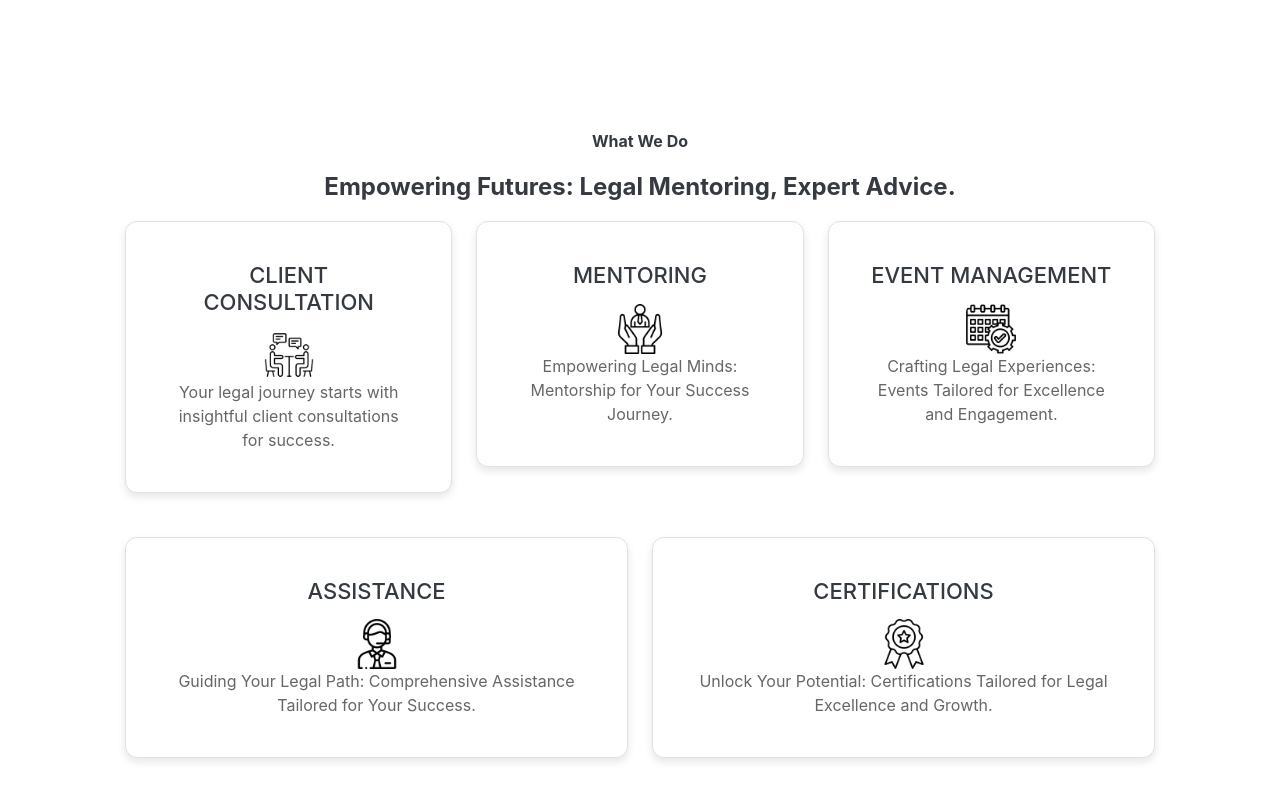
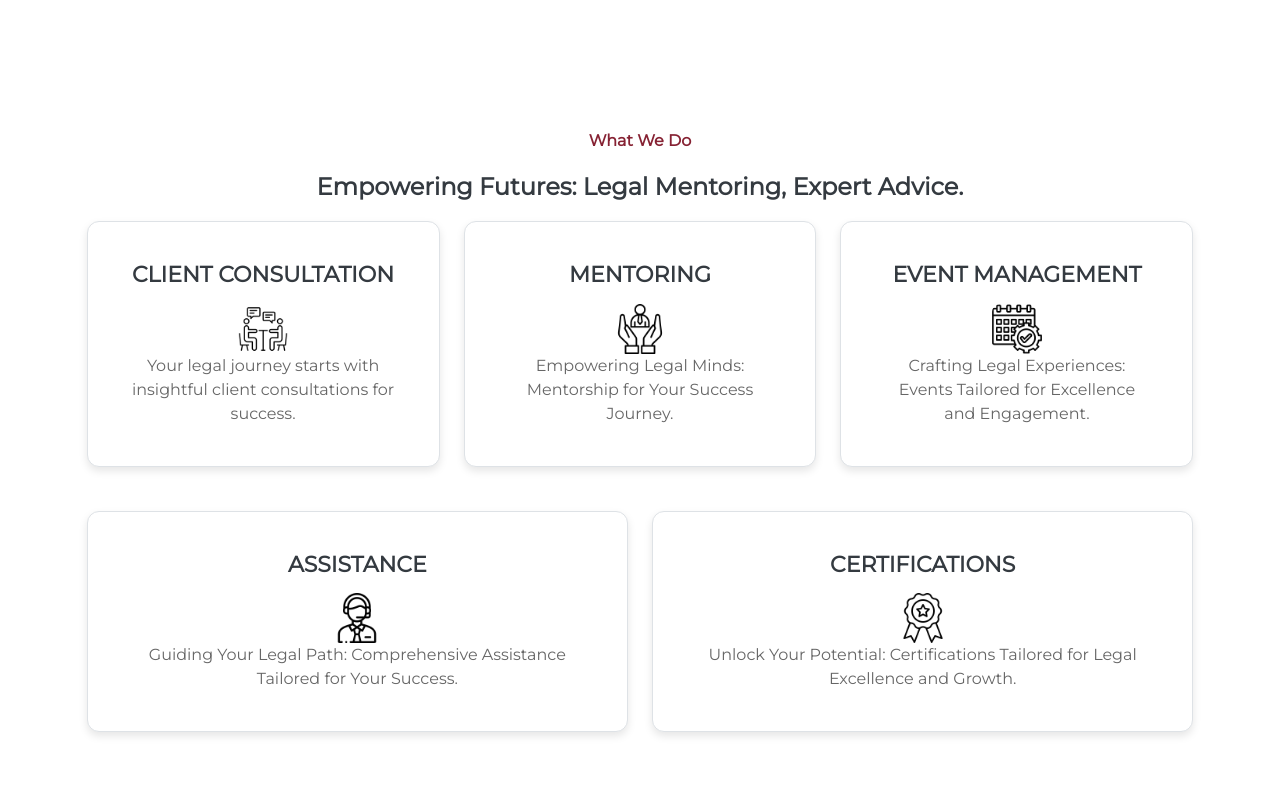
Before and after one commit to anshikarathi66/Tysons, a React (Create React App) app: page / in a window 1280 px wide. Shown: the part 1562-2360 px from the top of the page. Built offline with nearby package versions, Linux system fonts and the light colour scheme.

Commit message:
Update services.css

```diff
--- a/src/component/CSS/services.css
+++ b/src/component/CSS/services.css
@@ -1,28 +1,23 @@
 .what {
-    font-weight: bold;
+    color: #862233;
+    font-weight: 700;
     font-size: 1rem;
 }
 
 .caption {
-    font-weight: bold;
+    font-weight: 900;
     font-size: 1.5rem;
 }
 
 .services-container {
+    font-family: "Montserrat", sans-serif;
+    padding: 0 7% 7%;
     margin: 0 auto;
-    /* padding: 8%; */
-    padding-left: 10%;
-    padding-right: 10%;
-    /* Add padding from both sides */
 }
 
 .services-header {
     text-align: center;
-    /* padding: 20px 0; */
-    /* Add padding above and below the header */
-    /* Light gray background */
     color: #343a40;
-    /* Dark gray text */
     border-radius: 12px;
     font-size: 28px;
 }
@@ -40,7 +35,7 @@
     display: flex;
     flex-direction: column;
     justify-content: space-between;
-    transition: box-shadow 0.3s ease, transform 0.3s ease, background 0.3s ease; /* Add transition for smoother animation */
+    transition: box-shadow 0.3s ease, transform 0.3s ease, background 0.3s ease;
     box-shadow: 0 4px 8px rgba(0, 0, 0, 0.1);
     background-color: #fff;
     padding: 20px;
@@ -49,7 +44,7 @@
 .service-box:hover {
     transform: scale(1.05);
     box-shadow: 0 8px 16px rgba(0, 0, 0, 0.1);
-    background: linear-gradient(45deg, #8bf6a8, #6ad2f3); /* Light green to light blue gradient background on hover */
+    background: linear-gradient(45deg, #eba5e0, #b72737);
 }
 
 .service-box:hover .service-content,
@@ -65,11 +60,11 @@
 .bi {
     font-size: 24px;
     color: #343a40;
-    /* Dark gray icon color */
 }
 
 /* Main Heading styling */
 .service-h4{
+    font-weight: 900;
     margin: 0 0 15px;
     color: #343a40;
     font-size: 22px;
@@ -82,18 +77,17 @@
 }
 
 .service-image{
-    max-width: 50px; /* Set a smaller max-width for the images */
-    height: auto; /* Maintain aspect ratio */
-    margin: 0 auto; /* Center images */
-    border-radius: 8px; /* Add border-radius to images */
-    text-align: left; /* Left-align the image */
+    max-width: 50px;
+    height: auto;
+    margin: 0 auto;
+    border-radius: 8px;
+    text-align: left;
 }
 
 /* Responsive styling for small screens */
 @media (max-width: 768px) {
     .services-container {
         padding: 0 10px;
-        /* Reduce padding on smaller screens */
     }
 
     .service-box {
@@ -105,6 +99,6 @@
     }
 
     .service-image{
-        max-width: 40px; /* Make images smaller on small screens */
+        max-width: 40px;
     }
 }
```
